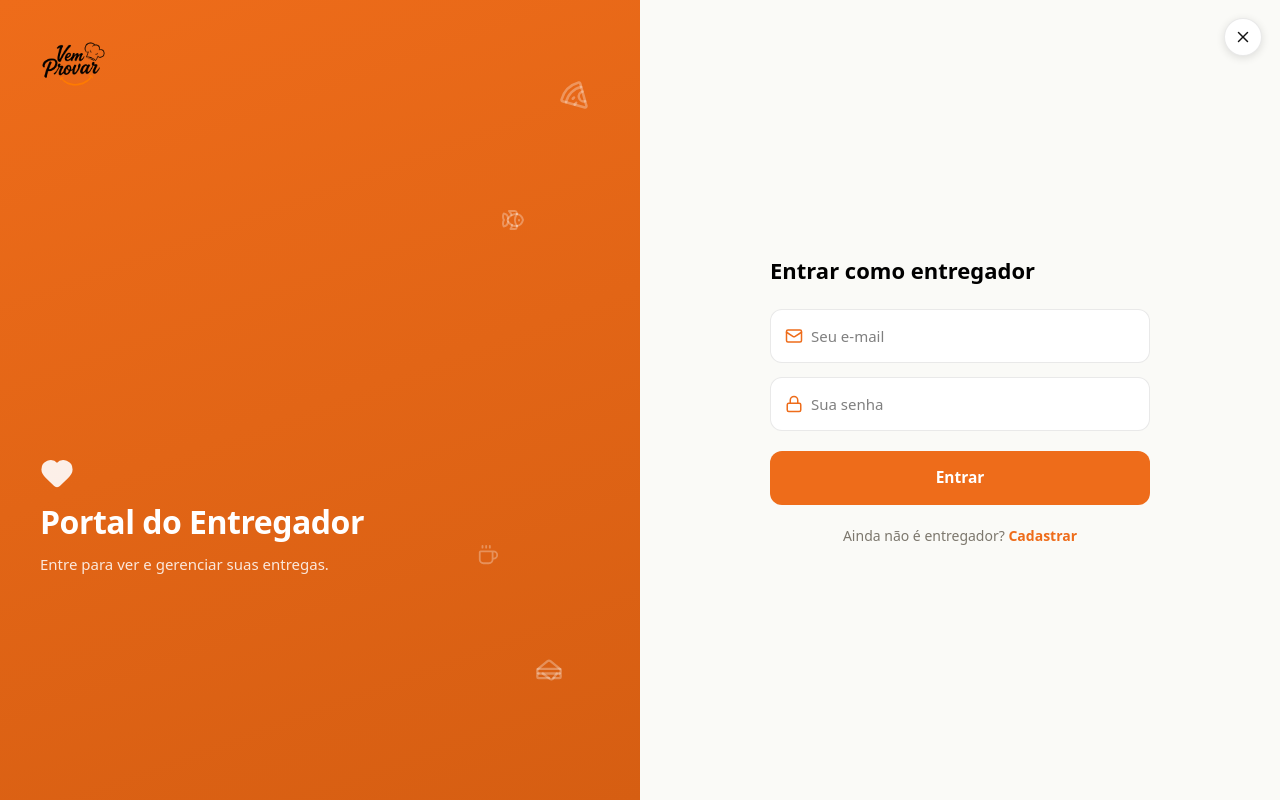
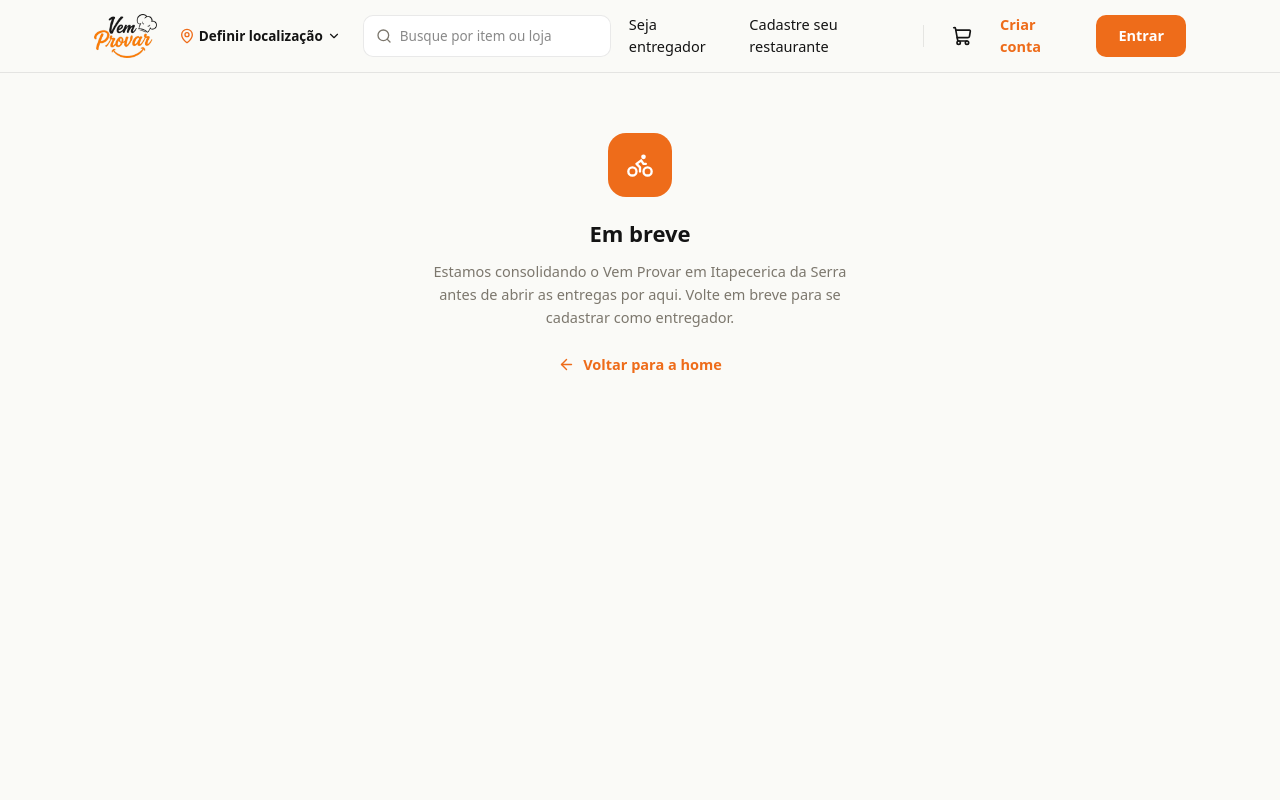
Before and after one commit to Viegas09/vem-provar, a React (Vite) app: page /entregador/entrar in a window 1280 px wide. Built offline with nearby package versions, Linux system fonts and the light colour scheme; no server answers.

Commit message:
Add files via upload

```diff
--- a/src/App.jsx
+++ b/src/App.jsx
@@ -18,10 +18,7 @@
 import PartnerSignUp from "./pages/partner/SignUp";
 import PartnerOnboarding from "./pages/partner/Onboarding";
 import PartnerDashboard from "./pages/partner/Dashboard";
-import DriverLogin from "./pages/driver/Login";
-import DriverSignUp from "./pages/driver/SignUp";
-import DriverOnboarding from "./pages/driver/Onboarding";
-import DriverDashboard from "./pages/driver/Dashboard";
+import DriverComingSoon from "./pages/driver/ComingSoon";
 import AdminLogin from "./pages/admin/Login";
 import AdminDashboard from "./pages/admin/Dashboard";
 
@@ -51,10 +48,10 @@
         <Route path="/parceiro/cadastro" element={<PartnerOnboarding />} />
         <Route path="/parceiro/painel" element={<PartnerDashboard />} />
 
-        <Route path="/entregador/entrar" element={<DriverLogin />} />
-        <Route path="/entregador/criar-conta" element={<DriverSignUp />} />
-        <Route path="/entregador/cadastro" element={<DriverOnboarding />} />
-        <Route path="/entregador/painel" element={<DriverDashboard />} />
+        <Route path="/entregador/entrar" element={<DriverComingSoon />} />
+        <Route path="/entregador/criar-conta" element={<DriverComingSoon />} />
+        <Route path="/entregador/cadastro" element={<DriverComingSoon />} />
+        <Route path="/entregador/painel" element={<DriverComingSoon />} />
 
         <Route path="/admin/entrar" element={<AdminLogin />} />
         <Route path="/admin/painel" element={<AdminDashboard />} />
--- /dev/null
+++ b/src/pages/driver/ComingSoon.jsx
@@ -0,0 +1,27 @@
+import { Link } from "react-router-dom";
+import { Bike, ArrowLeft } from "lucide-react";
+import { C, FONT } from "../../theme";
+import Header from "../../components/Header";
+
+export default function DriverComingSoon() {
+  return (
+    <div style={{ fontFamily: FONT, background: C.white, color: C.black, minHeight: "100vh" }}>
+      <Header />
+      <section className="vp-wrap" style={{ padding: "60px 24px 100px", maxWidth: 480, textAlign: "center" }}>
+        <div style={{ width: 64, height: 64, borderRadius: 18, background: C.orange, display: "grid",
+             placeItems: "center", margin: "0 auto 20px" }}>
+          <Bike size={28} color="#fff" />
+        </div>
+        <h1 style={{ fontSize: 22, fontWeight: 700, margin: "0 0 10px" }}>Em breve</h1>
+        <p style={{ fontSize: 14.5, color: C.grayText, lineHeight: 1.6, margin: "0 0 24px" }}>
+          Estamos consolidando o Vem Provar em Itapecerica da Serra antes de abrir as entregas por aqui.
+          Volte em breve para se cadastrar como entregador.
+        </p>
+        <Link to="/" className="flex items-center justify-center gap-2"
+          style={{ color: C.orange, textDecoration: "none", fontSize: 14.5, fontWeight: 600 }}>
+          <ArrowLeft size={17} /> Voltar para a home
+        </Link>
+      </section>
+    </div>
+  );
+}
```
